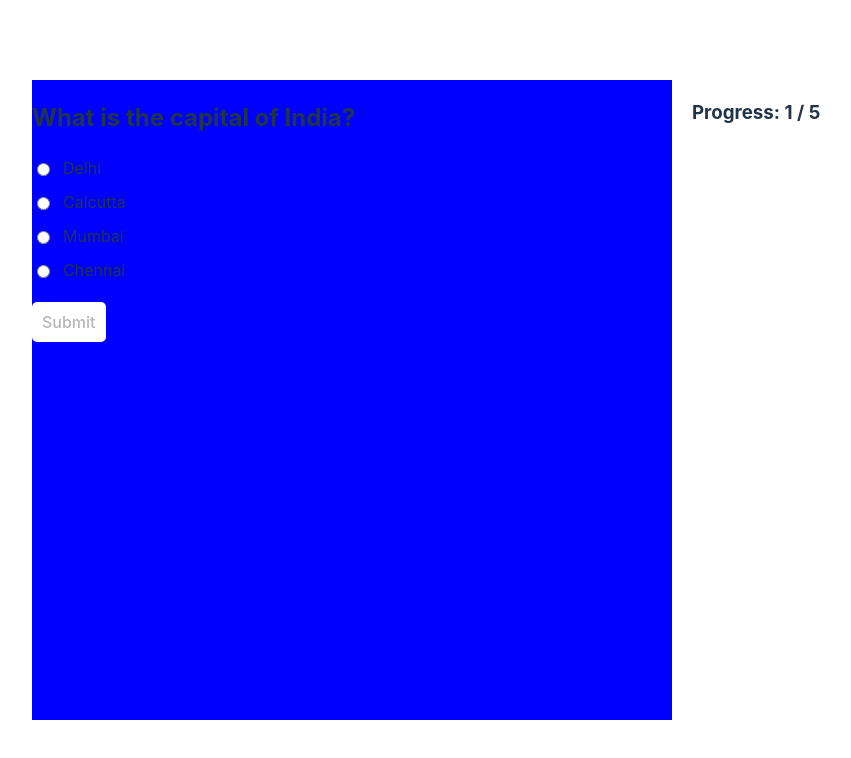
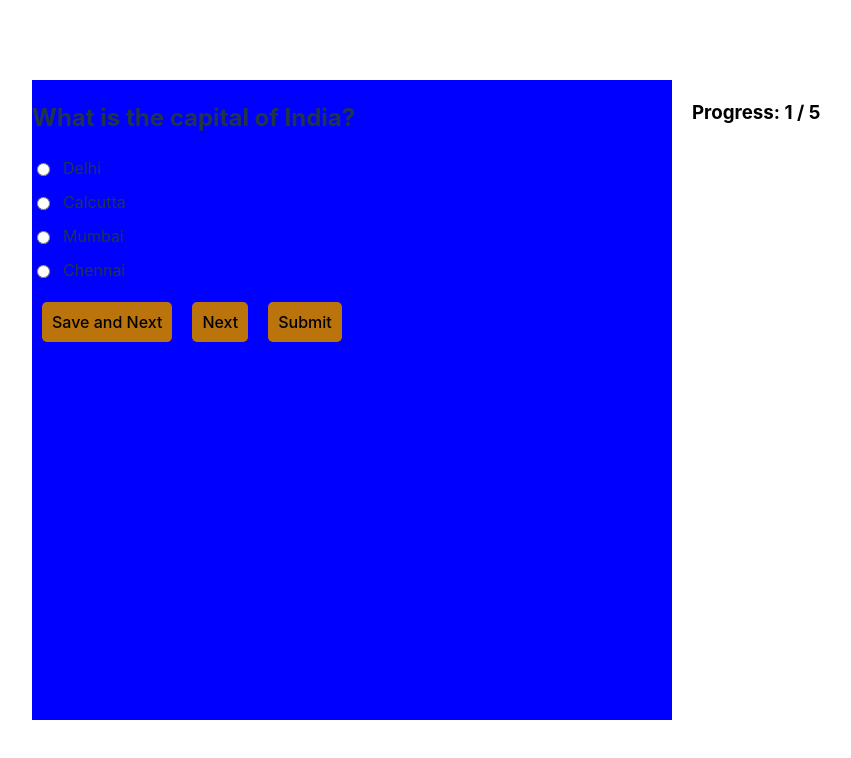
Before and after one commit to SBasu007/Olympiad-Website, a React (Vite) app in the folder Client/: page /quiz in a window 1280 px wide. Shown: the top 758 px of the page, without its empty margins (86-937 px from the left). Built offline with nearby package versions, Linux system fonts and the light colour scheme.

Commit message:
Added naviigation buttons

```diff
--- a/Client/src/components/Quiz/Quiz.jsx
+++ b/Client/src/components/Quiz/Quiz.jsx
@@ -65,7 +65,7 @@ function QuizPage() {
     );
   };
 
-  // ✅ Logs updated quizData whenever it changes
+  // Logs updated quizData whenever it changes
   useEffect(() => {
     console.log("Updated quizData:", quizData);
   }, [quizData]); // Runs whenever quizData updates
@@ -73,7 +73,18 @@ function QuizPage() {
   const handleSubmit = () => {
     setIsSubmitted(true);
   };
-
+  const saveAndNext = () => {
+    if (selectedAnswer){
+      if (currentQuestionIndex < quizData.length - 1 ){
+        setCurrentQuestionIndex(currentQuestionIndex + 1);
+        setSelectedAnswer("");
+      }else{
+        alert("Exam Over")
+      }
+    }else{
+      alert("Please select an answer")
+    }
+  }
   const handleNext = () => {
     if (currentQuestionIndex < quizData.length - 1) {
       setCurrentQuestionIndex(currentQuestionIndex + 1);
@@ -107,13 +118,9 @@ function QuizPage() {
         </div>
 
         <div className="navigate-buttons">
-          {!isSubmitted ? (
-            <button onClick={handleSubmit} disabled={!selectedAnswer}>
-              Submit
-            </button>
-          ) : (
-            <button onClick={handleNext}>Next</button>
-          )}
+          <button onClick={saveAndNext}>Save and Next</button>
+          <button onClick={handleNext}>Next</button>
+          <button>Submit</button>
         </div>
       </div>
 
--- a/Client/src/components/Quiz/quiz.css
+++ b/Client/src/components/Quiz/quiz.css
@@ -18,6 +18,7 @@ body{
 }
 .right{
     background:white;
+    color:black;
     height:80vh;
     width:30vw;
 }
@@ -35,14 +36,16 @@ body{
 
   .navigate-buttons {
     margin-top: 20px;
+    display:flex;
   }
 
   button {
     padding: 10px;
     border: none;
-    background: white;
+    background: rgb(187, 116, 11);
     cursor: pointer;
     border-radius: 5px;
+    margin:0px 10px
   }
 
   button:hover {
```
